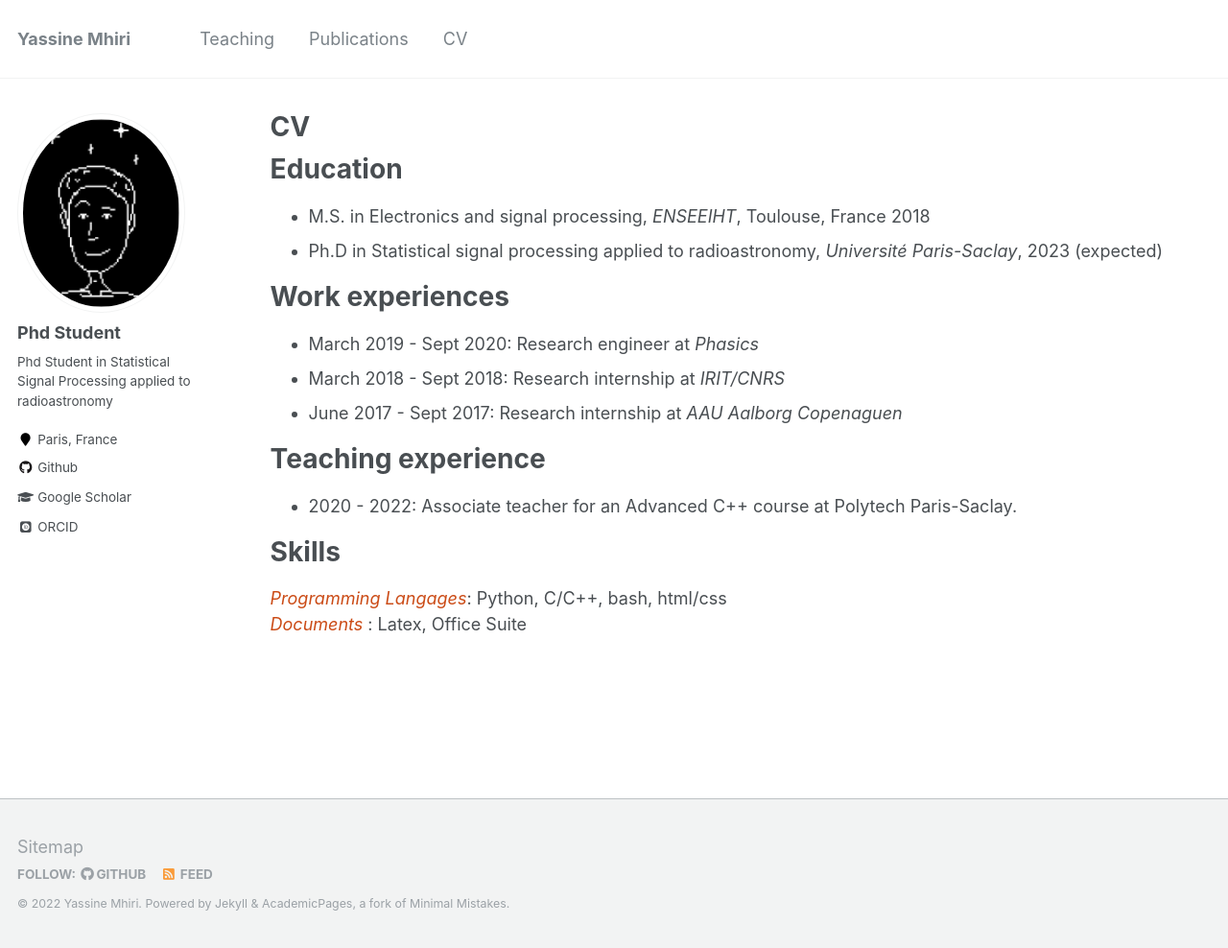
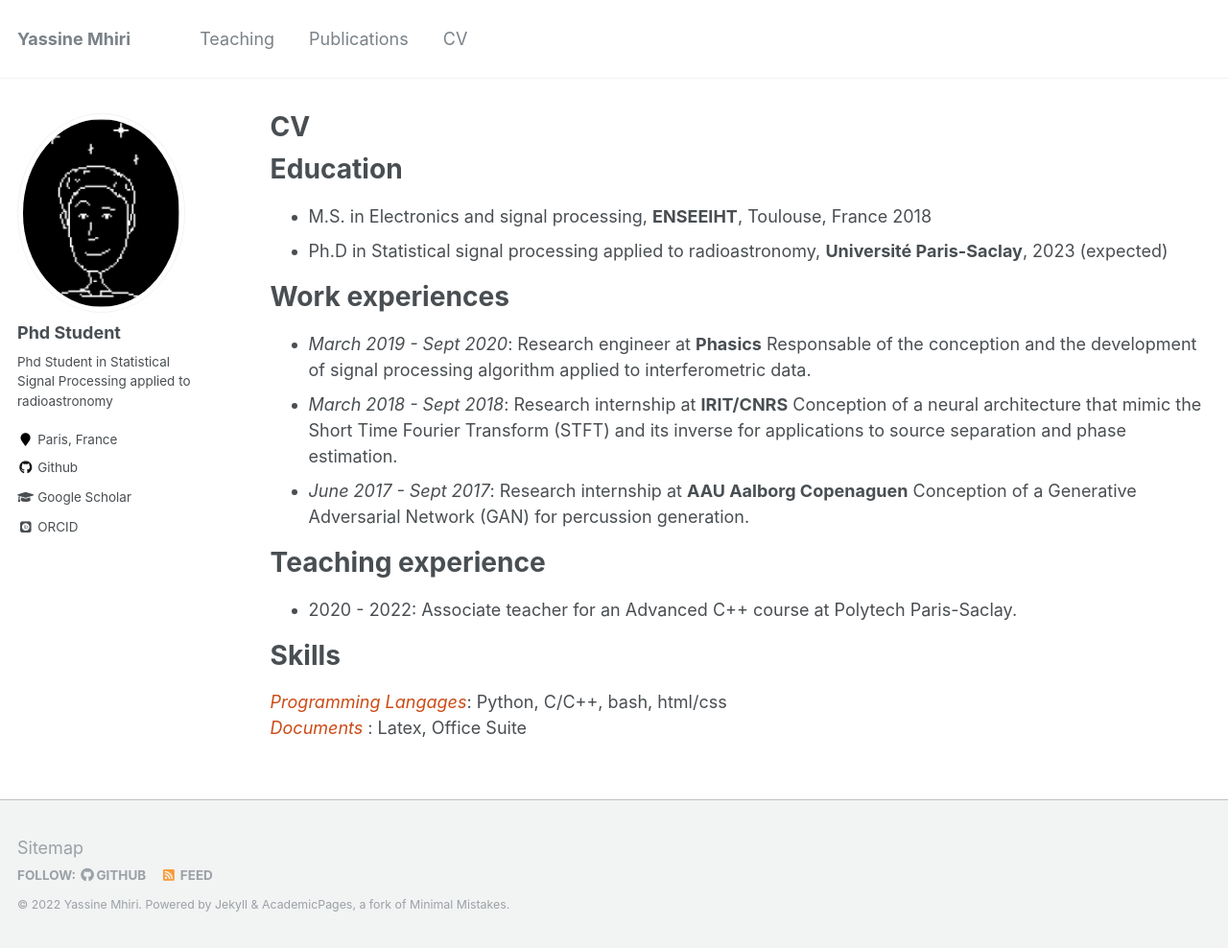
Before and after one commit to y-mhiri/y-mhiri.github.io, a Jekyll site: the page built from _pages/cv.md, in a window 1280 px wide and 988 px high. Shown: the whole window at 96% size. Built offline with Jekyll 4.4.1, drawn with Linux system fonts in a browser that asks for light colours; some web fonts are replaced.

Commit message:
updated cv

```diff
--- a/_pages/cv.md
+++ b/_pages/cv.md
@@ -11,14 +11,18 @@ redirect_from:
 Education
 ======
 
-* M.S. in Electronics and signal processing, *ENSEEIHT*, Toulouse, France 2018
-* Ph.D in Statistical signal processing applied to radioastronomy, *Université Paris-Saclay*, 2023 (expected)
+* M.S. in Electronics and signal processing, **ENSEEIHT**, Toulouse, France 2018
+* Ph.D in Statistical signal processing applied to radioastronomy, **Université Paris-Saclay**, 2023 (expected)
 
 Work experiences
 ======
-* March 2019 - Sept 2020: Research engineer at *Phasics*
-* March 2018 - Sept 2018: Research internship at *IRIT/CNRS*
-* June 2017 - Sept 2017: Research internship at *AAU Aalborg Copenaguen*
+* *March 2019 - Sept 2020*: Research engineer at **Phasics**
+Responsable of the conception and the development of signal processing algorithm applied to interferometric data.
+* *March 2018 - Sept 2018*: Research internship at **IRIT/CNRS**
+Conception of a neural architecture that mimic the Short Time Fourier Transform (STFT) and its inverse for applications
+to source separation and phase estimation.
+* *June 2017 - Sept 2017*: Research internship at **AAU Aalborg Copenaguen**
+Conception of a Generative Adversarial Network (GAN) for percussion generation.
 
 Teaching experience
 ======
```
